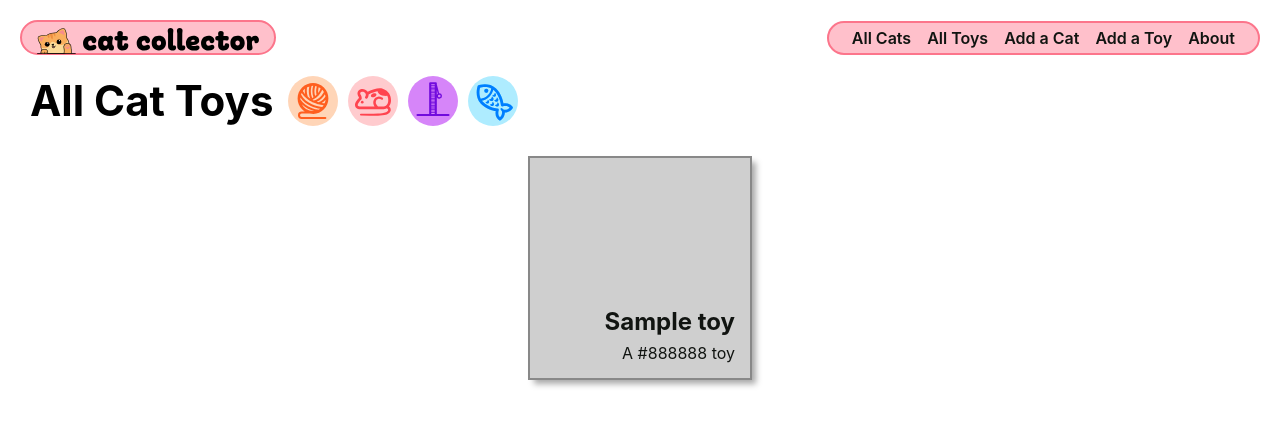
After one commit to mohdswar/django-crud-app-cat-collector, a Django app: page /toys/ in a window 1280 px wide. The commit adds this page. Shown: the top 426 px of the page. Run offline with Django 5.2, Linux system fonts and the light colour scheme; tables that the repository leaves empty hold one stand-in row (values such as "Sample post").

Commit message:
finish the many to many

```diff
--- a/main_app/admin.py
+++ b/main_app/admin.py
@@ -1,7 +1,6 @@
 from django.contrib import admin
-# Add Feeding to the import
-from .models import Cat, Feeding
+from .models import Cat, Feeding, Toy  # Import the Toy model
 
 admin.site.register(Cat)
-# Register the new Feeding model
 admin.site.register(Feeding)
+admin.site.register(Toy)  # Register the Toy model
--- a/main_app/models.py
+++ b/main_app/models.py
@@ -7,14 +7,21 @@ MEALS = (
     ('D', 'Dinner')
 )
 
+# Define the Toy model first
+class Toy(models.Model):
+    name = models.CharField(max_length=50)
+    color = models.CharField(max_length=20)
 
+    def __str__(self):
+        return self.name
 
-
+# Define the Cat model after the Toy model
 class Cat(models.Model):
     name = models.CharField(max_length=100)
     breed = models.CharField(max_length=100)
     description = models.TextField(max_length=250)
     age = models.IntegerField()
+    toys = models.ManyToManyField(Toy)
 
     def __str__(self):
         return self.name
@@ -24,7 +31,7 @@ class Cat(models.Model):
         # Use the 'reverse' function to dynamically find the URL for viewing this cat's details
         return reverse('cat-detail', kwargs={'cat_id': self.id})
 
-        # Add new Feeding model below Cat model
+# Add new Feeding model below Cat model
 class Feeding(models.Model):
     # The first optional positional argument overrides the label
     date = models.DateField('Feeding date')
@@ -42,3 +49,6 @@ class Feeding(models.Model):
 
     class Meta:
         ordering = ['-date']  # This line makes the newest feedings appear first
+
+    def get_absolute_url(self):
+        return reverse('toy-detail', kwargs={'pk': self.id})
--- /dev/null
+++ b/main_app/static/css/toys/toy-index.css
@@ -0,0 +1,64 @@
+.card-container {
+    padding: 0 40px;
+    display: flex;
+    justify-content: center;
+    flex-wrap: wrap;
+}
+
+.card {
+    width: 224px;
+    height: 224px;
+    margin: 10px;
+    border: solid 2px;
+    box-shadow: var(--card-box-shadow);
+    position: relative;
+}
+
+.card-bg {
+    opacity: 0.4;
+    position: absolute;
+    display: inline-flex;
+    top: 0;
+    left: 0;
+    width: 100%;
+    height: 100%;
+}
+
+.card-content {
+    padding: 15px;
+    height: 100%;
+    width: 100%;
+    display: flex;
+    align-items: flex-end;
+    justify-content: flex-end;
+    flex-direction: column;
+}
+
+.card>a {
+    position: absolute;
+    top: 0;
+    left: 0;
+    width: 100%;
+    height: 100%;
+    display: inline-block;
+    text-decoration: none;
+    color: var(--text-color);
+}
+
+.card h2 {
+    margin: 7px 0;
+    font-size: var(--font-xl);
+}
+
+.card p {
+    margin: 0;
+    font-size: var(--font-reg);
+}
+
+.page-header>img {
+    margin-left: 10px;
+}
+
+.page-header>img:first-of-type {
+    margin-left: 15px;
+}
--- a/main_app/templates/base.html
+++ b/main_app/templates/base.html
@@ -22,10 +22,12 @@
       <nav>
         <ul>
           <li><a href="{% url 'cat-index' %}">All Cats</a></li>
+          <!-- Add new link -->
+          <li><a href="{% url 'toy-index' %}">All Toys</a></li>
           <li><a href="{% url 'cat-create' %}">Add a Cat</a></li>
+          <li><a href="{% url 'toy-create' %}">Add a Toy</a></li>
           <li><a href="{% url 'about' %}">About</a></li>
         </ul>
-      </nav>
     </header>
     <main>
      {% block content %}
--- /dev/null
+++ b/main_app/templates/main_app/toy_list.html
@@ -0,0 +1,30 @@
+{% extends 'base.html' %}
+{% load static %}
+{% block head %}
+<link rel="stylesheet" href="{% static 'css/toys/toy-index.css' %}" />
+{% endblock %}
+{% block content %}
+
+<section class="page-header">
+  <h1>All Cat Toys</h1>
+  <img src="{% static 'images/string.svg' %}" alt="A ball of string" />
+  <img src="{% static 'images/mouse.svg' %}" alt="A mouse" />
+  <img src="{% static 'images/post.svg' %}" alt="A scratching post" />
+  <img src="{% static 'images/fish.svg' %}" alt="A fishy toy" />
+</section>
+
+<section class="card-container">
+  {% for toy in toy_list %}
+    <div class="card" style="border-color: {{ toy.color }}">
+      <div class="card-bg" style="background-color: {{ toy.color }}"></div>
+      <a href="{% url 'toy-detail' toy.id %}">
+        <div class="card-content">
+          <h2>{{ toy.name }}</h2>
+          <p>A {{ toy.color }} toy</p>
+        </div>
+      </a>
+    </div>
+  {% endfor %}
+</section>
+
+{% endblock %}
--- a/main_app/urls.py
+++ b/main_app/urls.py
@@ -16,4 +16,12 @@ urlpatterns = [
         views.add_feeding,
         name='add-feeding'
     ),
+    path('toys/create/', views.ToyCreate.as_view(), name='toy-create'),
+    path('toys/<int:pk>/', views.ToyDetail.as_view(), name='toy-detail'),
+    path('toys/', views.ToyList.as_view(), name='toy-index'),
+    path('toys/<int:pk>/update/', views.ToyUpdate.as_view(), name='toy-update'),
+    path('toys/<int:pk>/delete/', views.ToyDelete.as_view(), name='toy-delete'),
+# New URL to associate a toy with a cat
+    path('cats/<int:cat_id>/associate-toy/<int:toy_id>/', views.associate_toy, name='associate-toy'),
+    path('cats/<int:cat_id>/remove-toy/<int:toy_id>/', views.remove_toy, name='remove-toy'),
 ]
--- a/main_app/views.py
+++ b/main_app/views.py
@@ -1,53 +1,34 @@
-from django.shortcuts import render,redirect
-# Add the following import
-from django.views.generic.edit import CreateView
-from .models import Cat
+from django.shortcuts import render, redirect
 from django.http import HttpResponse
+from .models import Cat, Toy
+# Add UdpateView & DeleteView
+from django.views.generic.edit import CreateView, UpdateView, DeleteView
 from .forms import FeedingForm
+from django.views.generic import ListView, DetailView # add these
 
 
-# Define the home view function
+# Create your views here.
 def home(request):
-   return render(request, 'home.html')
-
+     return render(request,'home.html')
 def about(request):
-    return render(request, 'about.html')
-
-
-from django.shortcuts import render
-from .models import Cat
-
+    return render(request,'about.html')
 def cat_index(request):
     cats = Cat.objects.all()  # look familiar?
     return render(request, 'cats/index.html', {'cats': cats})
-
 # views.py
 
 def cat_detail(request, cat_id):
     cat = Cat.objects.get(id=cat_id)
-    # instantiate FeedingForm to be rendered in the template
+
+    # Only get the toys the cat does not have
+    toys_cat_doesnt_have = Toy.objects.exclude(id__in = cat.toys.all().values_list('id'))
+
     feeding_form = FeedingForm()
     return render(request, 'cats/detail.html', {
-        # include the cat and feeding_form in the context
-        'cat': cat, 'feeding_form': feeding_form
+        'cat': cat,
+        'feeding_form': feeding_form,
+        'toys': toys_cat_doesnt_have  # send those toys
     })
-
-class CatCreate(CreateView):
-    model = Cat
-    fields = '__all__'
-    # Remove success_url so Django uses get_absolute_url from Cat
-
-# Add UdpateView & DeleteView
-from django.views.generic.edit import CreateView, UpdateView, DeleteView
-
-class CatUpdate(UpdateView):
-    model = Cat
-    # Let's disallow the renaming of a cat by excluding the name field!
-    fields = ['breed', 'description', 'age']
-
-class CatDelete(DeleteView):
-    model = Cat
-    success_url = '/cats/'
 
 def add_feeding(request, cat_id):
     # create a ModelForm instance using the data in request.POST
@@ -60,3 +41,46 @@ def add_feeding(request, cat_id):
         new_feeding.cat_id = cat_id
         new_feeding.save()
     return redirect('cat-detail', cat_id=cat_id)
+# main-app/views.py
+
+
+class CatCreate(CreateView):
+    model = Cat
+    fields = ['name', 'breed', 'description', 'age']
+
+class CatUpdate(UpdateView):
+    model = Cat
+    # Let's disallow the renaming of a cat by excluding the name field!
+    fields = ['breed', 'description', 'age']
+
+class CatDelete(DeleteView):
+    model = Cat
+    success_url = '/cats/'
+
+class ToyList(ListView):
+    model = Toy
+
+class ToyDetail(DetailView):
+    toys = Toy.objects.all()
+
+class ToyCreate(CreateView):
+    model = Toy
+    fields = '__all__'
+
+class ToyUpdate(UpdateView):
+    model = Toy
+    fields = ['name', 'color']
+
+class ToyDelete(DeleteView):
+    model = Toy
+    success_url = '/toys/'
+
+def associate_toy(request, cat_id, toy_id):
+    # Note that you can pass a toy's id instead of the whole object
+    Cat.objects.get(id=cat_id).toys.add(toy_id)
+    return redirect('cat-detail', cat_id=cat_id)
+
+def remove_toy(request, cat_id, toy_id):
+    # Note that you can pass a toy's id instead of the whole object
+    Cat.objects.get(id=cat_id).toys.remove(toy_id)
+    return redirect('cat-detail', cat_id=cat_id)
```
Also changed, not shown: main_app/static/css/toys/toy-detail.css (added, +52 -0 lines), main_app/templates/cats/detail.html (+52 -0 lines), main_app/templates/main_app/toy_confirm_delete.html (added, +17 -0 lines), main_app/templates/main_app/toy_detail.html (added, +17 -0 lines), main_app/templates/main_app/toy_form.html (added, +23 -0 lines), main_app/migrations/0003_toy_alter_feeding_options_alter_feeding_date.py (added), main_app/migrations/0004_cat_toys.py (added).
